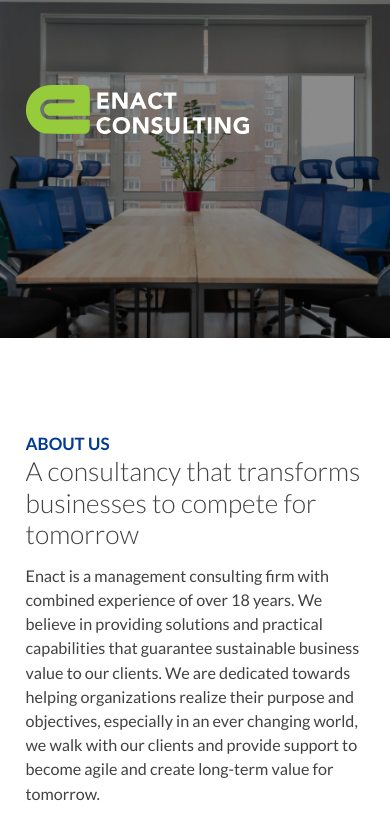
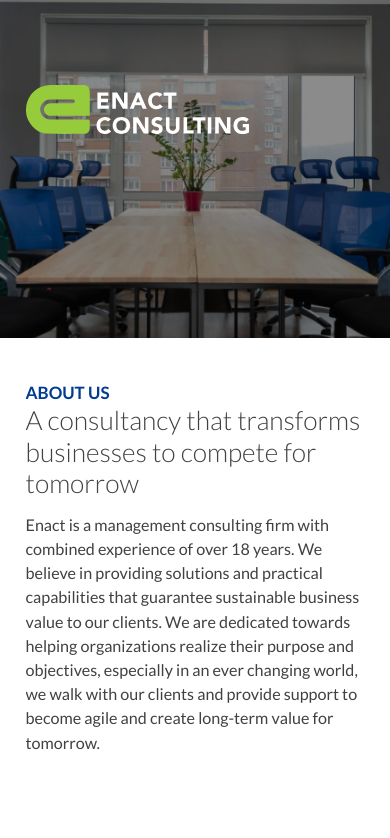
Before and after one commit to gs-maker/enact_temp, a React (Create React App) app: page / in a window 390 px wide. Shown: the top 838 px of the page. Built offline with nearby package versions, Linux system fonts and the light colour scheme.

Commit message:
fixed arrow direction

```diff
--- a/src/index.css
+++ b/src/index.css
@@ -81,7 +81,6 @@ h4 {
 	grid-template-columns: repeat(5, 1fr);
 	position: relative;
 	width: 100%;
-	height: 100vh;
 }
 
 .inner-layout {
@@ -94,7 +93,6 @@ h4 {
 	grid-template-rows: auto;
 	grid-gap: 1rem;
 	height: 100vh;
-	overflow: auto;
 }
 
 .logo-container img {
@@ -131,7 +129,7 @@ h4 {
 }
 
 .content {
-	z-index: 100;
+	/* z-index: 100; */
 	grid-column: 3/6;
 	overflow-y: scroll;
 	/* hide scrollbar but allow scrolling */
@@ -174,6 +172,7 @@ h4 {
 	.content {
 		grid-column: 1/6;
 		grid-row: 2/3;
+		margin-top: -3rem;
 	}
 
 	.inner-layout img {
```
